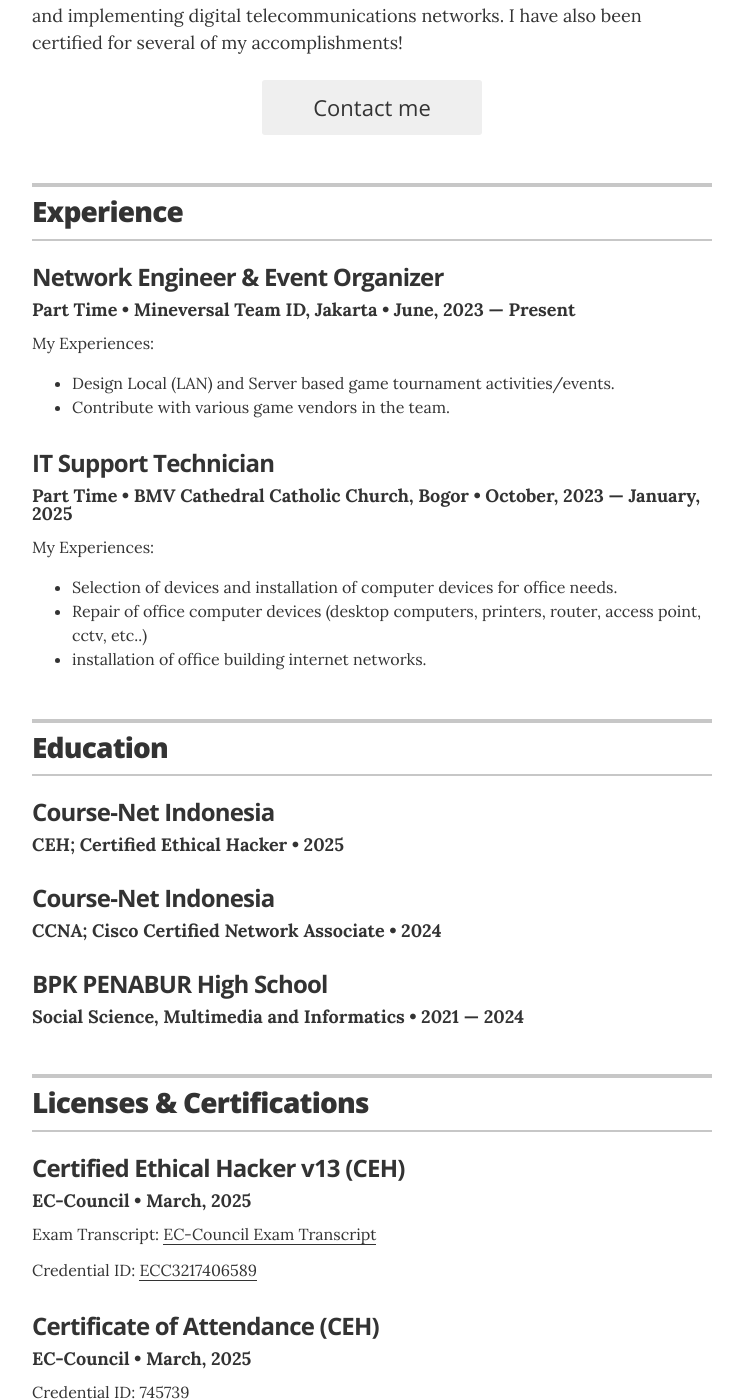
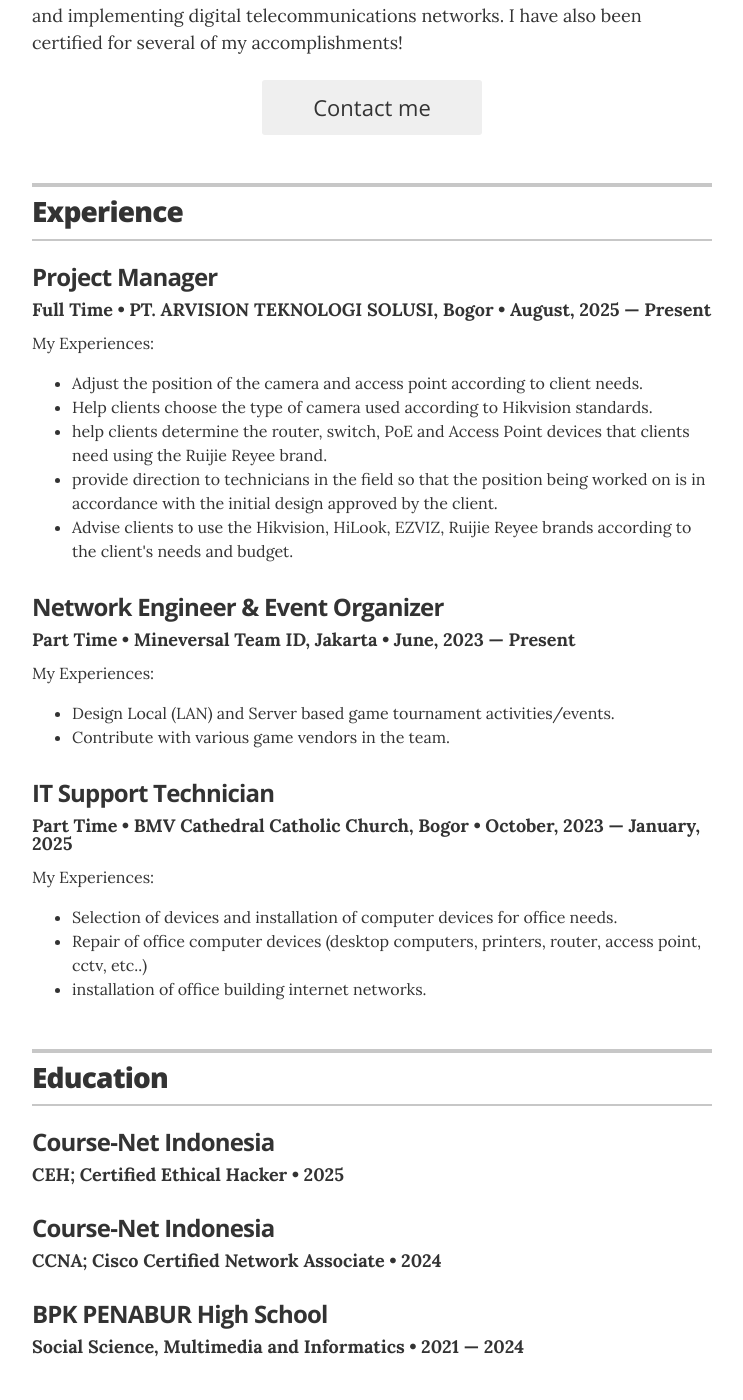
Before and after one commit to VitoKaryadi/jekyll-personalweb, a Jekyll site: the page built from index.html, in a window 1280 px wide and 1400 px high, scrolled down 338 px. Shown: the whole window, without its empty margins (268-1011 px from the left). Built offline with Jekyll 4.4.1, drawn with Linux system fonts in a browser that asks for light colours; nearby versions of some CDN libraries; some of the changed text lies outside the part shown.

Commit message:
Update resume.html

```diff
--- a/_layouts/resume.html
+++ b/_layouts/resume.html
@@ -45,6 +45,20 @@
         <header class="section-header">
           <h2>Experience</h2>
         </header>
+        <!-- Duplicate these resume-item elements and edit accordingly for each job you want to add here -->
+        <div class="resume-item">
+          <h3 class="resume-item-title">Project Manager</h3>
+          <h4 class="resume-item-details">Full Time &bull; PT. ARVISION TEKNOLOGI SOLUSI, Bogor &bull; August, 2025 &mdash; Present</h4>
+          <p class="resume-item-copy">My Experiences:</p>
+          <ul class="resume-item-list">
+            <li>Adjust the position of the camera and access point according to client needs.</li>
+            <li>Help clients choose the type of camera used according to Hikvision standards.</li>
+            <li>help clients determine the router, switch, PoE and Access Point devices that clients need using the Ruijie Reyee brand.</li>
+            <li>provide direction to technicians in the field so that the position being worked on is in accordance with the initial design approved by the client.</li>
+            <li>Advise clients to use the Hikvision, HiLook, EZVIZ, Ruijie Reyee brands according to the client's needs and budget.</li>
+          </ul>
+
+        </div><!-- end of resume-item -->
 
         <!-- Duplicate these resume-item elements and edit accordingly for each job you want to add here -->
         <div class="resume-item">
@@ -109,6 +123,24 @@
         <header class="section-header">
           <h2>Licenses & Certifications</h2>
         </header>
+        <div class="resume-item">
+          <h3 class="resume-item-title">Ruijie Certified Network Associate</a></h3>
+          <h4 class="resume-item-details">Ruijie Networks &bull; September, 2025</h4>
+          <p class="resume-item-copy">Credential ID: <a href="https://elearning.ruijienetworks.com/gateway-elearning/api-student/v1/study/certificate/1034/user/172/Map/pdf?Access-Token=xP2OUdyjwrcMTowlKVHH9C9sCaehvnhfdmEQVS96W6ihVrFTqADF9YU0HLKH9cmfklV4aRn%2FtF%2Bvvjg9QmpYDQ%3D%3D">09709RCNA-Routing&Switching35170</a></p>
+        </div>
+
+        <div class="resume-item">
+          <h3 class="resume-item-title">Ruijie Certified Sales</a></h3>
+          <h4 class="resume-item-details">Ruijie Networks &bull; September, 2025</h4>
+          <p class="resume-item-copy">Credential ID: <a href="https://elearning.ruijienetworks.com/gateway-elearning/api-student/v1/study/certificate/1122/user/11630/Exam/pdf?Access-Token=WbozjN6IEH0ll%2FNw7Gd7dH62wRNIPEnUsNnCCWBKgfcSr74jl2ULC9i2M04h65rPBglolvexzc9TaJOamLE4CQ%3D%3D">0105326RCS-SMB-2025-Global-Version43399</a></p>
+        </div>
+
+        <div class="resume-item">
+          <h3 class="resume-item-title">Ruijie Specialist Engineer for Reyee</a></h3>
+          <h4 class="resume-item-details">Ruijie Networks &bull; May, 2025</h4>
+          <p class="resume-item-copy">Credential ID: <a href="https://elearning.ruijienetworks.com/gateway-elearning/api-student/v1/study/certificate/998/user/userId/230196/10352/Exam/pdf">068469RSE-Reyee Product06542</a></p>
+        </div>
+
          <div class="resume-item">
           <h3 class="resume-item-title">Certified Ethical Hacker v13 (CEH)</a></h3>
           <h4 class="resume-item-details">EC-Council &bull; March, 2025</h4>
```
